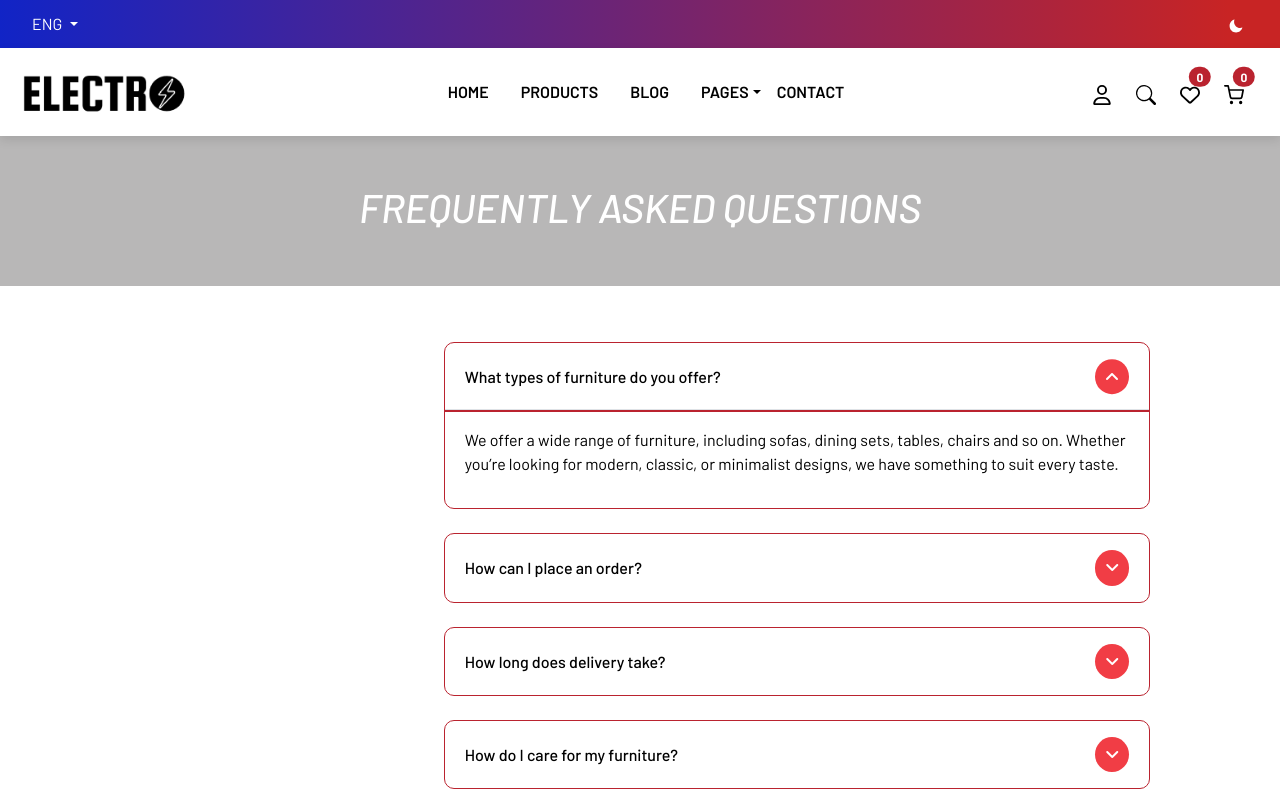
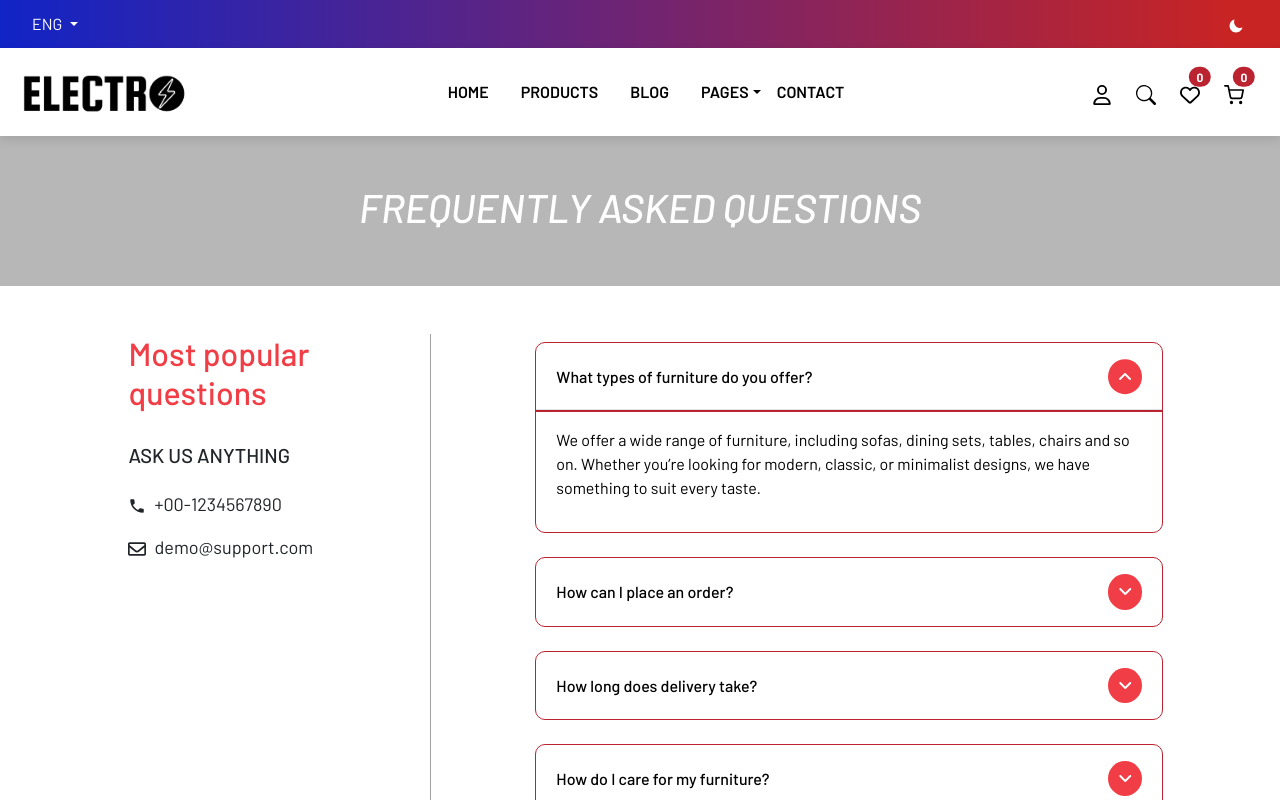
Before and after one commit to FidanEyyubova/Final-Project-Electro, a React (Vite) app: page /faq in a window 1280 px wide. Shown: the top 800 px of the page. Built offline with nearby package versions, Linux system fonts and the light colour scheme; no server answers.

Commit message:
faq complete

```diff
--- a/src/pages/Faq.jsx
+++ b/src/pages/Faq.jsx
@@ -1,6 +1,8 @@
 import Aos from "aos";
 import "aos/dist/aos.css";
 import React, { useEffect } from "react";
+import { FaRegEnvelope } from "react-icons/fa";
+import { MdLocalPhone } from "react-icons/md";
 
 const Faq = () => {
     useEffect(() => {
@@ -18,12 +20,24 @@ const Faq = () => {
           </div>
         </div>
         <div className="row five g-0 py-4 d-flex justify-content-center" id="faq"  data-aos="fade-down">
-          <div className="col-lg-3">
-            <div>
+          <div className="col-lg-4 faq-b d-flex justify-content-center mt-4">
+            <div className="d-flex flex-column gap-4">
+              <h2>Most popular <br /> questions</h2>
+              <div>
+              <h5>ASK US ANYTHING</h5>
 
+              <div className="d-flex gap-2 pt-3">
+              <p className="icon"><MdLocalPhone /></p>
+              <p>+00-1234567890</p>
+              </div>
+              <div className="d-flex gap-2">
+              <p className="icon"><FaRegEnvelope /></p>
+              <p>demo@support.com</p>
+              </div>
+              </div>
             </div>
           </div>
-          <div className="col-lg-9 col-12  d-flex justify-content-center">
+          <div className="col-lg-8 col-12  d-flex justify-content-center">
             <div className="d-flex flex-column justify-content-center align-items-center mt-3">
               <div className="w-75 py-3">
                 <div className="accordion" id="accordionExample">
--- a/src/style/style.scss
+++ b/src/style/style.scss
@@ -897,3 +897,20 @@ iframe {
 }
 
     }
+
+
+
+    .faq-b{
+      border-right: 1px solid #a0a0a0;
+      h2{
+        color: #F13D45!important;
+      }
+      p{
+        font-size: 18px;
+        transition: color 0.3s ease;
+      }
+      p:hover{
+        color: #F13D45;
+        cursor: pointer;
+      }
+    }
```
